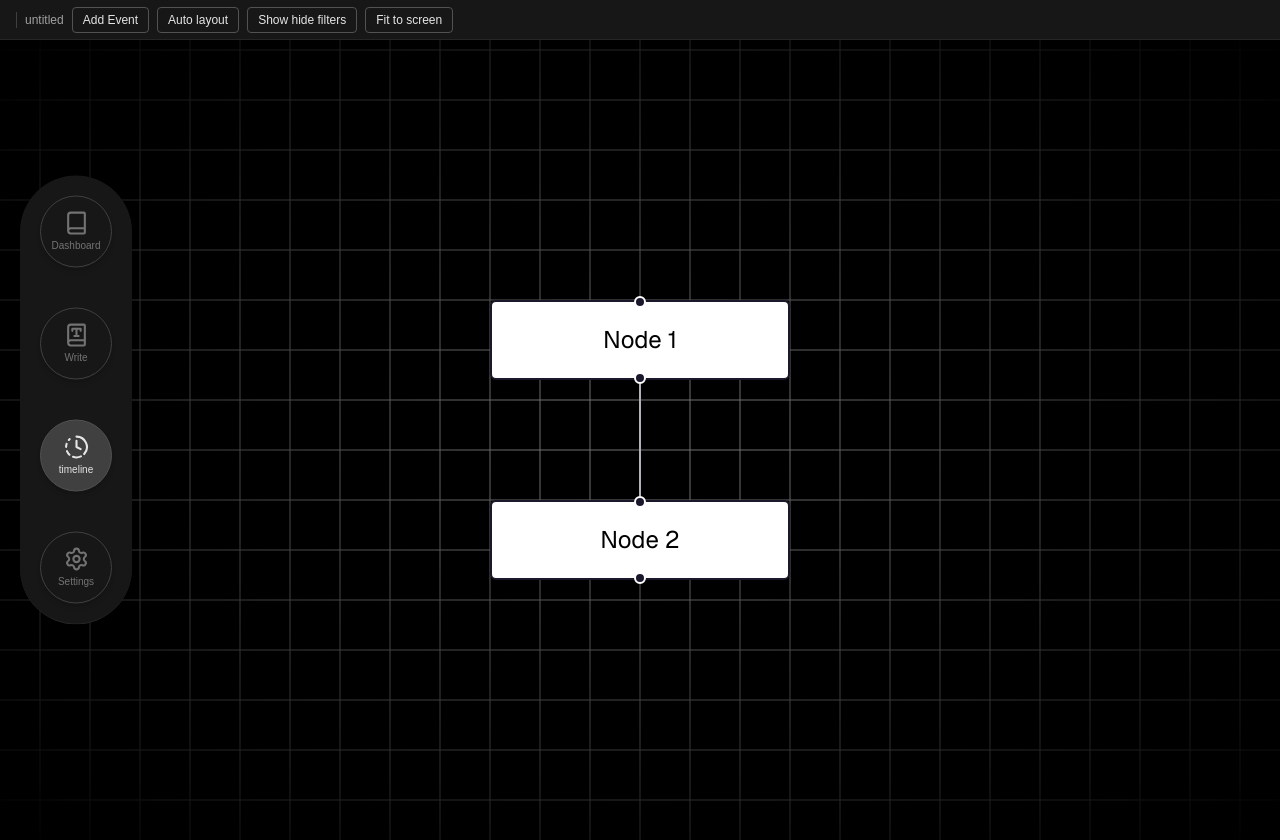
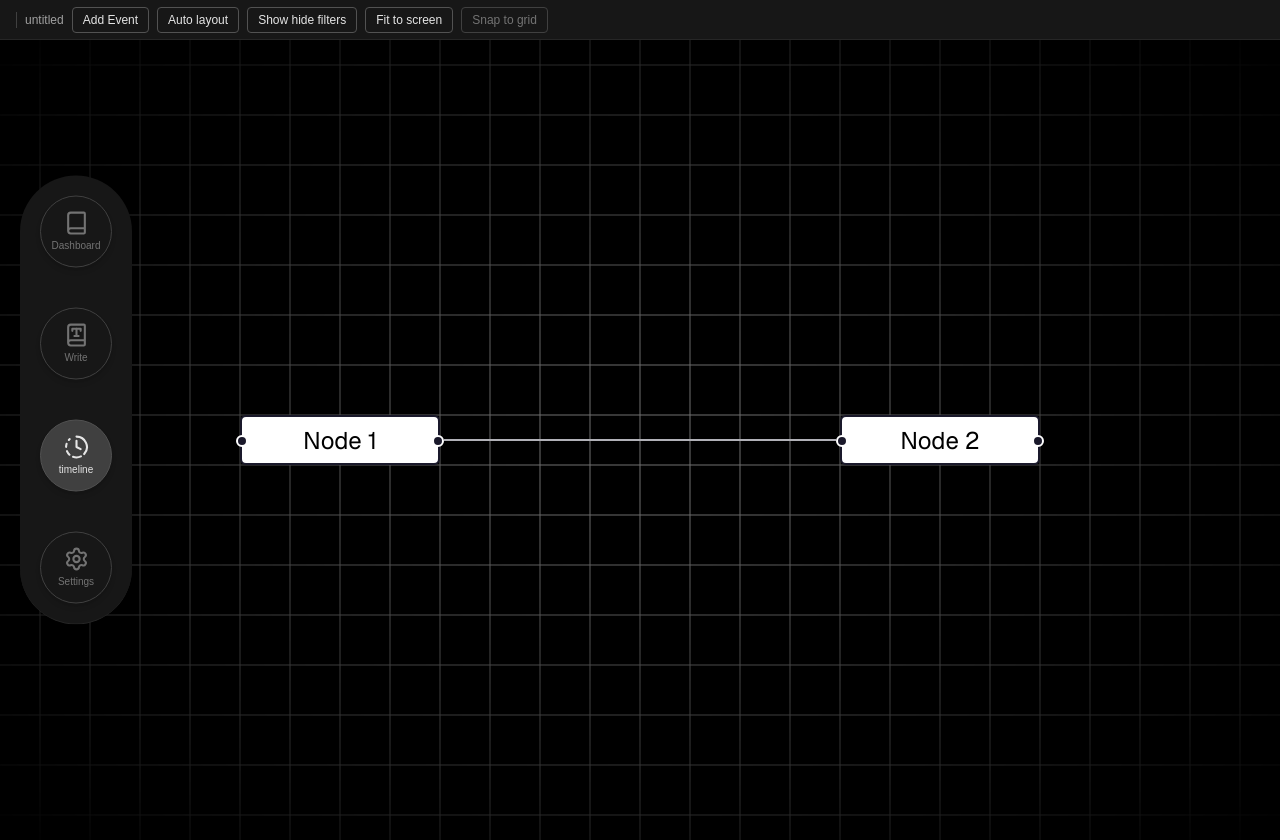
Before and after one commit to lm-vicente-j/WriteBuilder, a Next.js app in the folder app/: page /timeline in a window 1280 px wide. Built offline with nearby package versions, Linux system fonts and the light colour scheme.

Commit message:
feat: Add buttons enable/disable snap to grid

```diff
--- a/app/app/timeline/page.tsx
+++ b/app/app/timeline/page.tsx
@@ -1,25 +1,61 @@
 "use client";
 import { useState, useCallback } from 'react';
+import { useUIStore } from '@/store/uiStore';
 import {
   ReactFlow,
   applyNodeChanges,
   applyEdgeChanges,
   addEdge,
   Background,
-  BackgroundVariant
+  BackgroundVariant,
+  Position
 } from '@xyflow/react';
 import '@xyflow/react/dist/style.css';
-import MenuBar from '@/components/MenuBar';
 
 const initialNodes = [
-  { id: 'n1', position: { x: 0, y: 0 }, data: { label: 'Node 1' } },
-  { id: 'n2', position: { x: 0, y: 100 }, data: { label: 'Node 2' } },
+  {
+    id: 'n1',
+    position: { x: 0, y: 0 },
+    data: { label: 'Node 1' },
+    sourcePosition: Position.Right,
+    targetPosition: Position.Left,
+    style:
+    {
+      width: 100,
+      height: 25,
+      display: "flex",
+      alignItems: "center",
+      justifyContent: "center",
+    },
+  },
+  {
+    id: 'n2',
+    position: { x: 300, y: 0 },
+    data: { label: 'Node 2' },
+    sourcePosition: Position.Right,
+    targetPosition: Position.Left,
+    style:
+    {
+      width: 100,
+      height: 25,
+      display: "flex",
+      alignItems: "center",
+      justifyContent: "center",
+    },
+  },
 ];
 
 const initialEdges = [{ id: 'n1-n2', source: 'n1', target: 'n2' }];
 
 
 export default function() {
+
+
+  const {
+
+    snapToGrid,
+  } = useUIStore();
+
   const [nodes, setNodes] = useState(initialNodes);
   const [edges, setEdges] = useState(initialEdges);
 
@@ -48,13 +84,15 @@ export default function() {
             onEdgesChange={onEdgesChange}
             onConnect={onConnect}
             fitView
+            snapGrid={[25,25]}
+            snapToGrid={snapToGrid}
             proOptions={{ hideAttribution: true }}
           >
             <Background
               color="#707070"
               variant={BackgroundVariant.Lines}
               gap={25}
-              size={2}
+              size={1}
               style={{
                 maskImage: 'radial-gradient(ellipse at center, #000 10%, transparent 100%)',
                 WebkitMaskImage: 'radial-gradient(ellipse at center, #000 10%, transparent 100%)',
--- a/app/components/TopToolBar.tsx
+++ b/app/components/TopToolBar.tsx
@@ -13,7 +13,9 @@ export default function TopToolbar() {
 
   const {
     setShowNumbering,
-    showNumbering
+    showNumbering,
+    snapToGrid,
+    setSnapToGrid
   } = useUIStore();
 
   const toolsByPath: Record<string, JSX.Element[]> = {
@@ -45,10 +47,18 @@ export default function TopToolbar() {
       <button key="filter-buttons" className={`text-xs px-2.5 py-1 rounded border transition-all duration-150bg-neutral-700 border-neutral-600 text-neutral-200`}>
         Show hide filters
       </button>,
-      <button key="fit-button" className={`text-xs px-2.5 py-1 rounded border transition-all duration-150bg-neutral-700 border-neutral-600 text-neutral-200`}>
+      <button key="fit-button" className={`text-xs px-2.5 py-1 rounded border transition-all duration-150bg-neutral-700 border-neutral-600 text-neutral-200 `}>
         Fit to screen
+      </button>,
+      <button key="snap-button" onClick={() => setSnapToGrid(!snapToGrid)} className={`
+              text-xs px-2.5 py-1 rounded border transition-all duration-150
+              ${snapToGrid
+            ? "bg-neutral-700 border-neutral-600 text-neutral-200"
+            : "bg-transparent border-neutral-700 text-neutral-500 hover:text-neutral-300 hover:border-neutral-600"
+          }
+            `}>
+        Snap to grid
       </button>
-
 
     ],
   };
--- a/app/store/uiStore.ts
+++ b/app/store/uiStore.ts
@@ -2,10 +2,14 @@ import { create } from "zustand";
 
 interface UIStore {
   showNumbering: boolean;
+  snapToGrid: boolean;
+  setSnapToGrid: (val: boolean) => void;
   setShowNumbering: (val: boolean) => void;
 }
 
 export const useUIStore = create<UIStore>((set) => ({
   showNumbering: false,
+  snapToGrid: false,
+  setSnapToGrid: (val) => set({snapToGrid: val}),
   setShowNumbering: (val) => set({ showNumbering: val }),
 }));
```
